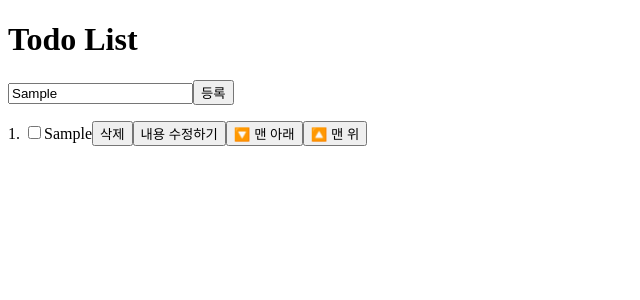
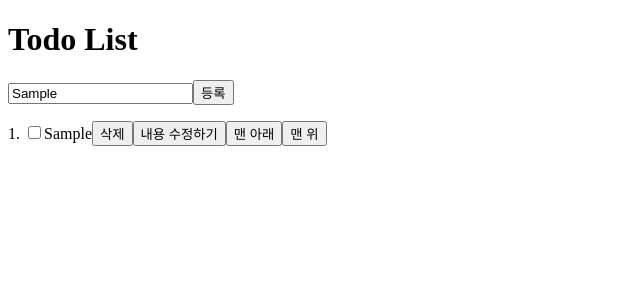
Before and after one commit to 2025-SMHRD-SW-FullStack/TodoApp_4leafClover, a React (Vite) app in the folder todo-app/: page / in a window 1280 px wide. Both pictures are taken after typing "Sample" into the empty fields and a click on the input "등록". Shown: the top 300 px of the page, without its empty margins (0-640 px from the left). Built offline with nearby package versions, Linux system fonts and the light colour scheme.

Commit message:
TopBottom

```diff
--- a/todo-app/src/components/BottomMove.jsx
+++ b/todo-app/src/components/BottomMove.jsx
@@ -2,14 +2,14 @@ import React from 'react';
 
 const BottomMove = ({ index, todos, setTodos }) => {
     const moveToBottom = () => {
-        if (index === todos.length - 1) return; // 이미 맨 아래
+        if (index === todos.length - 1) return;
         const item = todos[index];
         const newTodos = [...todos.filter((_, i) => i !== index), item];
         setTodos(newTodos);
     };
 
     return (
-        <button onClick={moveToBottom}>🔽 맨 아래</button>
+        <button onClick={moveToBottom}>맨 아래</button>
     );
 };
 
--- a/todo-app/src/components/TopMove.jsx
+++ b/todo-app/src/components/TopMove.jsx
@@ -2,14 +2,14 @@ import React from 'react';
 
 const TopMove = ({ index, todos, setTodos }) => {
     const moveToTop = () => {
-        if (index === 0) return; // 이미 맨 위에 있으면 무시
+        if (index === 0) return;
         const item = todos[index];
         const newTodos = [item, ...todos.filter((_, i) => i !== index)];
         setTodos(newTodos);
     };
 
     return (
-        <button onClick={moveToTop}>🔼 맨 위</button>
+        <button onClick={moveToTop}>맨 위</button>
     );
 };
 
```
